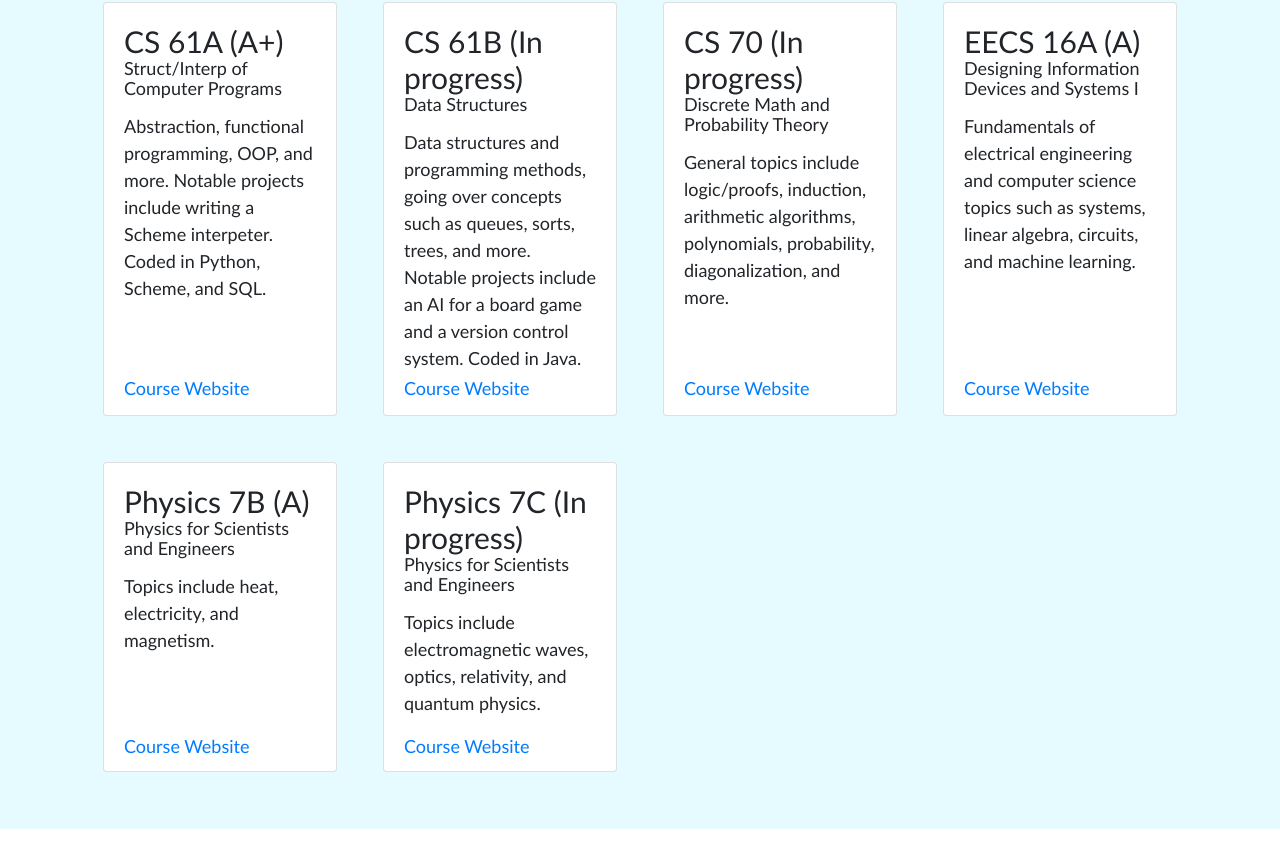
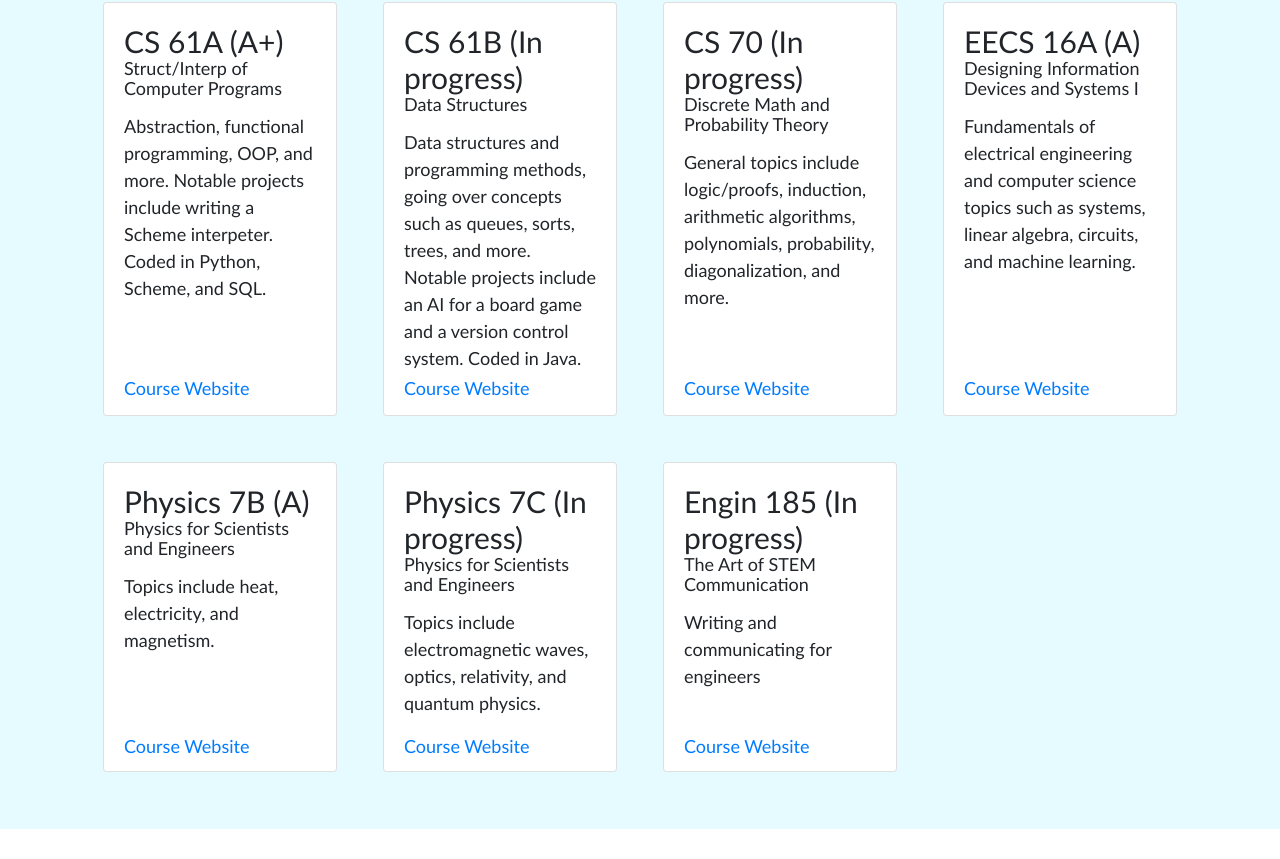
Before and after one commit to patwang123/patwang123.github.io, a React (Create React App) app: page / in a window 1280 px wide. Shown: the part 2859-3718 px from the top of the page. Built offline with nearby package versions, Linux system fonts and the light colour scheme.

Commit message:
new course

```diff
--- a/src/components/Academics/course_consts.js
+++ b/src/components/Academics/course_consts.js
@@ -42,4 +42,10 @@ export const COURSE_CONSTS = [
         ext_info: 'Topics include electromagnetic waves, optics, relativity, and quantum physics.',
         website: 'https://classes.berkeley.edu/content/2020-Fall-PHYSICS-7C-001-LEC-001',
     },
+    {
+        course_name: 'Engin 185 (In progress)',
+        course_title: 'The Art of STEM Communication',
+        ext_info: 'Writing and communicating for engineers',
+        website: 'https://classes.berkeley.edu/content/2019-spring-engin-185-001-lec-001',
+    },
 ]
```
Also changed, not shown: 1 other file (tests, documents, lock files or other folders).
